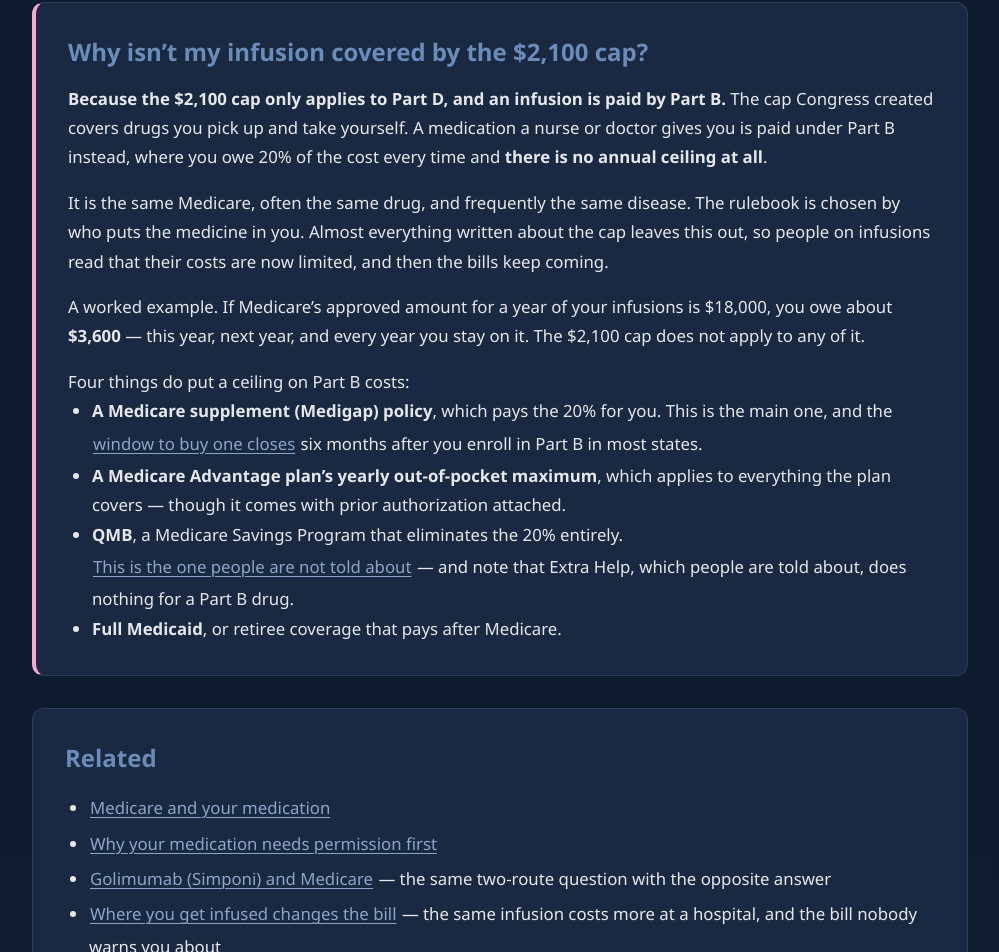
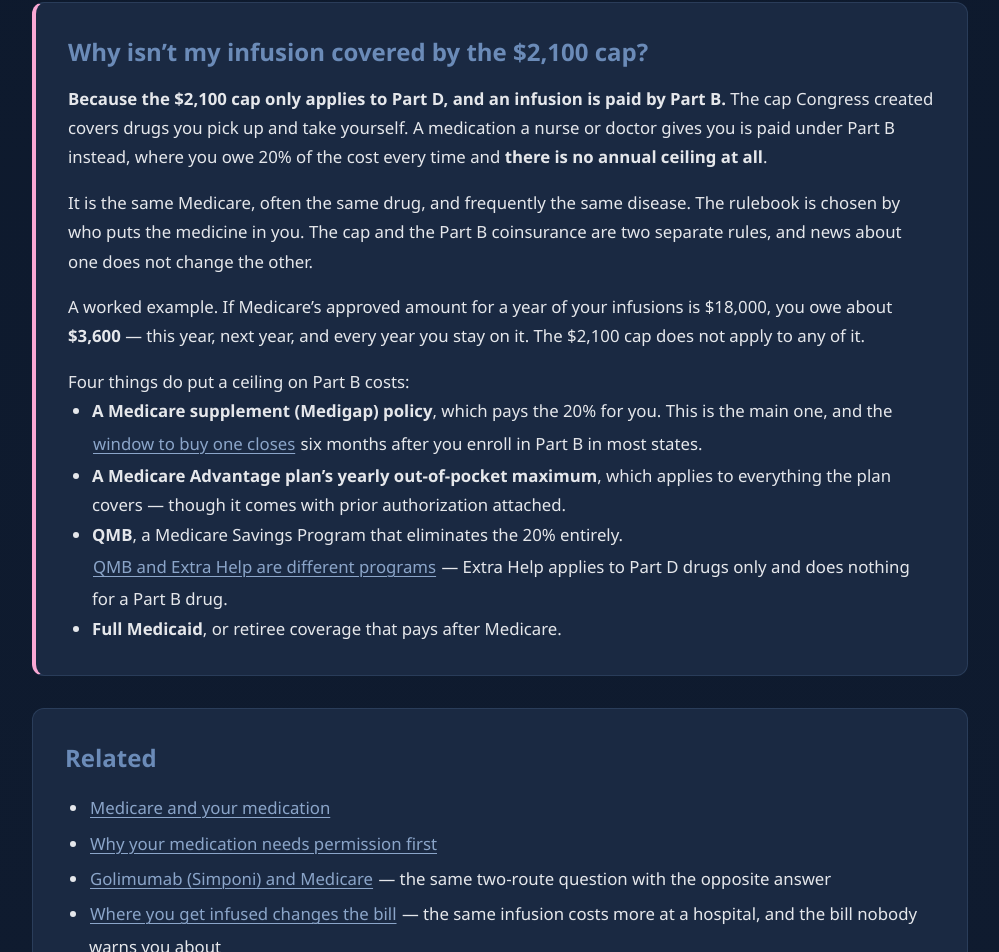
Before and after one commit to rheumify/rheumify-website, a Next.js app: page /patients/insurance/secukinumab in a window 1280 px wide. Shown: the part 3216-4168 px from the top of the page, without its empty margins (140-1139 px from the left). Built offline with nearby package versions, Linux system fonts and the light colour scheme.

Commit message:
Replace editorializing phrasing in the cap section

```diff
--- a/app/patients/insurance/secukinumab/page.js
+++ b/app/patients/insurance/secukinumab/page.js
@@ -249,9 +249,8 @@ export default function SecukinumabPage() {
         </p>
         <p style={{ marginTop: '1rem' }}>
           It is the same Medicare, often the same drug, and frequently the same disease. The rulebook
-          is chosen by who puts the medicine in you. Almost everything written about the cap leaves
-          this out, so people on infusions read that their costs are now limited, and then the bills
-          keep coming.
+          is chosen by who puts the medicine in you. The cap and the Part B coinsurance are two
+          separate rules, and news about one does not change the other.
         </p>
         <p style={{ marginTop: '1rem' }}>
           A worked example. If Medicare&rsquo;s approved amount for a year of your infusions is
@@ -273,9 +272,8 @@ export default function SecukinumabPage() {
           </li>
           <li>
             <strong>QMB</strong>, a Medicare Savings Program that eliminates the 20% entirely.{' '}
-            <a href="/patients/insurance/help-paying">This is the one people are not told about</a>{' '}
-            &mdash; and note that Extra Help, which people are told about, does nothing for a Part B
-            drug.
+            <a href="/patients/insurance/help-paying">QMB and Extra Help are different programs</a>{' '}
+            &mdash; Extra Help applies to Part D drugs only and does nothing for a Part B drug.
           </li>
           <li>
             <strong>Full Medicaid</strong>, or retiree coverage that pays after Medicare.
```
